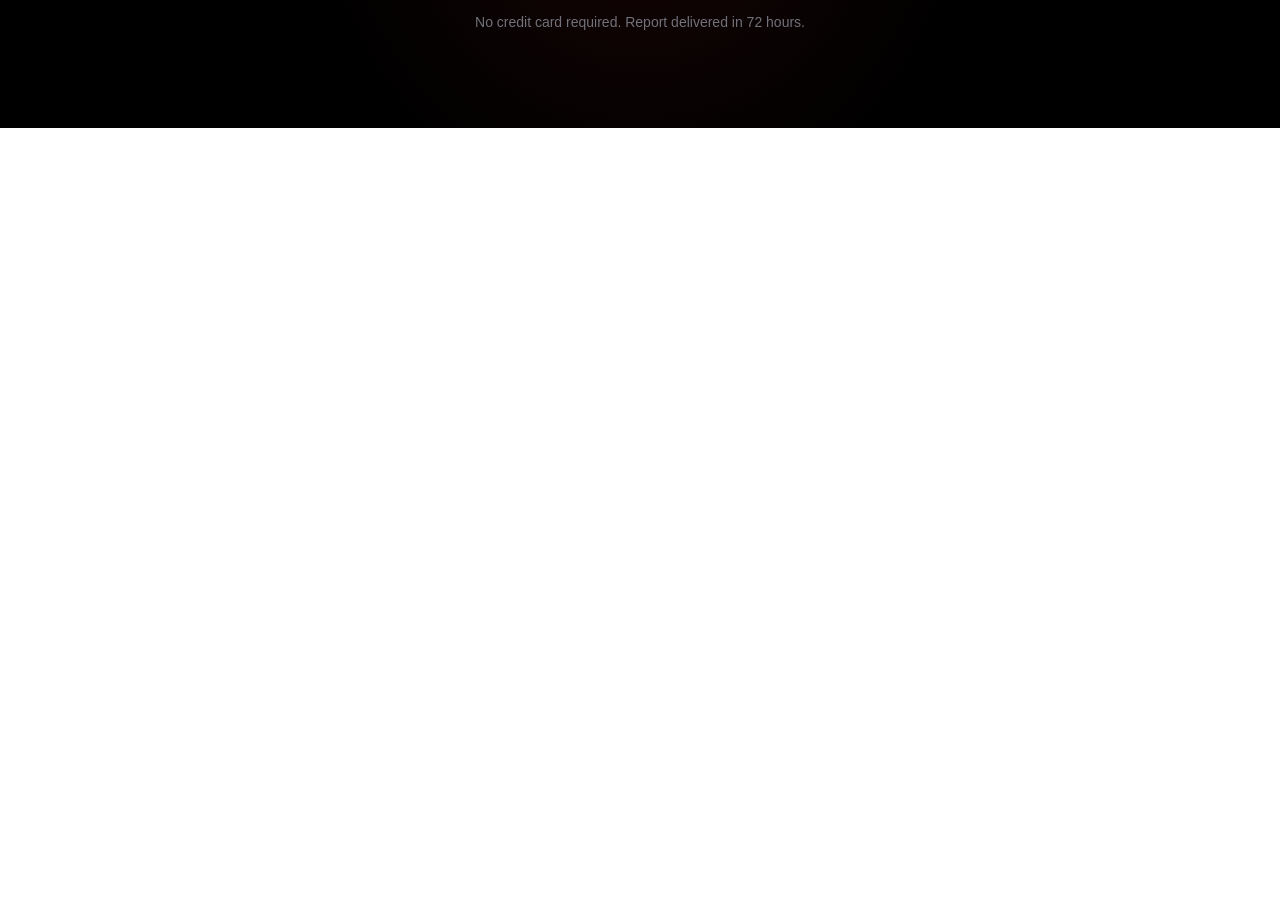
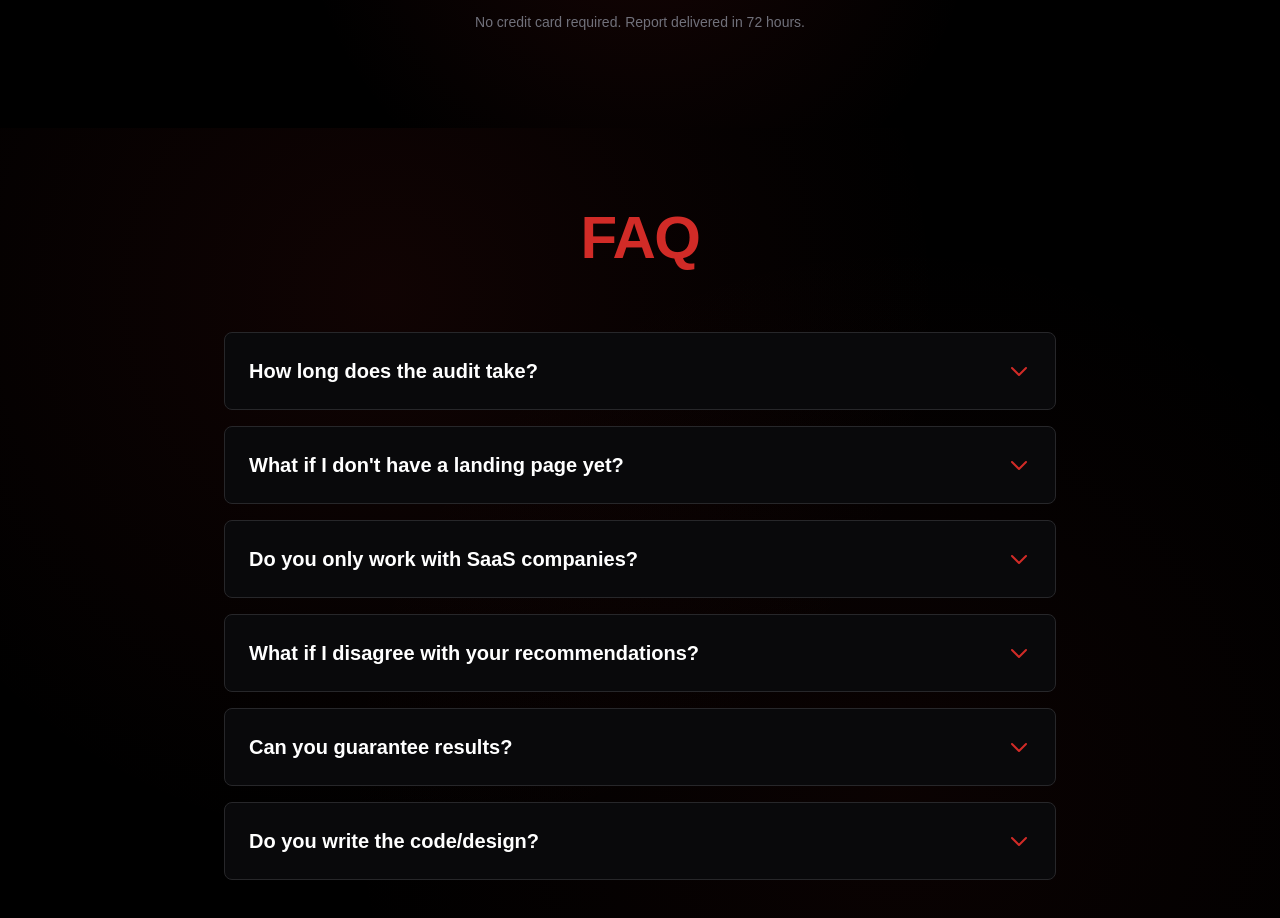
Before and after one commit to FahadBinQaiser/Sensiya, a React (Vite) app: page / in a window 1280 px wide. Shown: the part 7480-8398 px from the top of the page. Before the commit the page ends 7608 px from the top, so only its background shows below. Built offline with nearby package versions, Linux system fonts and the light colour scheme; a web font is replaced by a local one.

Commit message:
Faq section almost done..

```diff
--- a/src/App.jsx
+++ b/src/App.jsx
@@ -10,7 +10,7 @@ import Features from "./components/Features/Feature.jsx";
 import Testimonials from "./components/Testimonials/Testimonials.jsx";
 import Pricing from "./components/Pricing/Pricing.jsx";
 import NewsLetter from "./components/NewsLetter/NewsLetter.jsx";
-import { Faq } from "./components/Faq/Faq.jsx";
+import Faq from "./components/Faq/Faq.jsx";
 import Footer from "./components/Footer/Footer.jsx";
 
 function App() {
--- a/src/components/Faq/Faq.jsx
+++ b/src/components/Faq/Faq.jsx
@@ -1,5 +1,97 @@
-import React from "react";
+import React, { useState } from "react";
 
-export const Faq = () => {
-  return <section id="faq"></section>;
+const Faq = () => {
+  const [openIndex, setOpenIndex] = useState(null);
+
+  const faqs = [
+    {
+      question: "How long does the audit take?",
+      answer: "72 hours max from when you submit your URL. Usually faster.",
+    },
+    {
+      question: "What if I don't have a landing page yet?",
+      answer:
+        "We can audit your homepage or any page you're driving traffic to. If you're pre-launch, we offer a separate service to build your landing page from scratch.",
+    },
+    {
+      question: "Do you only work with SaaS companies?",
+      answer:
+        "SaaS is our specialty, but we've worked with B2B service companies too. If you sell to businesses and have a complex product, we can help.",
+    },
+    {
+      question: "What if I disagree with your recommendations?",
+      answer:
+        "That's fine. We explain the why behind every recommendation. You implement what makes sense for your business. No hard feelings.",
+    },
+    {
+      question: "Can you guarantee results?",
+      answer:
+        "No. We can't control your traffic quality, offer, or pricing. But we can guarantee that our recommendations are based on proven conversion principles, not guesses.",
+    },
+    {
+      question: "Do you write the code/design?",
+      answer:
+        "The free audit gives you recommendations. The paid implementation package includes design files and copy. We don't write code, but we work with your developers.",
+    },
+  ];
+
+  return (
+    <section className="relative bg-black py-20 overflow-hidden">
+      <div className="absolute inset-0 bg-[radial-gradient(circle_at_30%_20%,rgba(209,43,39,0.08),transparent_50%)]" />
+      <div className="absolute inset-0 bg-[radial-gradient(circle_at_70%_80%,rgba(209,43,39,0.05),transparent_50%)]" />
+
+      <div className="relative max-w-4xl mx-auto px-6 lg:px-8">
+        <div className="mb-16 text-center">
+          <h2 className="text-5xl md:text-6xl font-black text-white mb-6 tracking-tight">
+            <span className="text-[#D12B27]">FAQ</span>
+          </h2>
+        </div>
+
+        <div className="space-y-4">
+          {faqs.map((faq, index) => (
+            <div
+              key={index}
+              className="bg-zinc-950 border border-zinc-800 rounded-lg overflow-hidden transition-all duration-300 hover:border-[#D12B27]/30"
+            >
+              <button
+                onClick={() => setOpenIndex(openIndex === index ? null : index)}
+                className="w-full text-left p-6 flex justify-between items-center gap-4"
+              >
+                <span className="text-xl font-bold text-white">
+                  {faq.question}
+                </span>
+                <svg
+                  className={`w-6 h-6 text-[#D12B27] flex-shrink-0 transition-transform duration-300 ${
+                    openIndex === index ? "rotate-180" : ""
+                  }`}
+                  fill="none"
+                  viewBox="0 0 24 24"
+                  stroke="currentColor"
+                >
+                  <path
+                    strokeLinecap="round"
+                    strokeLinejoin="round"
+                    strokeWidth={2}
+                    d="M19 9l-7 7-7-7"
+                  />
+                </svg>
+              </button>
+
+              <div
+                className={`overflow-hidden transition-all duration-300 ${
+                  openIndex === index ? "max-h-96" : "max-h-0"
+                }`}
+              >
+                <div className="px-6 pb-6 text-zinc-400 text-lg leading-relaxed">
+                  {faq.answer}
+                </div>
+              </div>
+            </div>
+          ))}
+        </div>
+      </div>
+    </section>
+  );
 };
+
+export default Faq;
```
